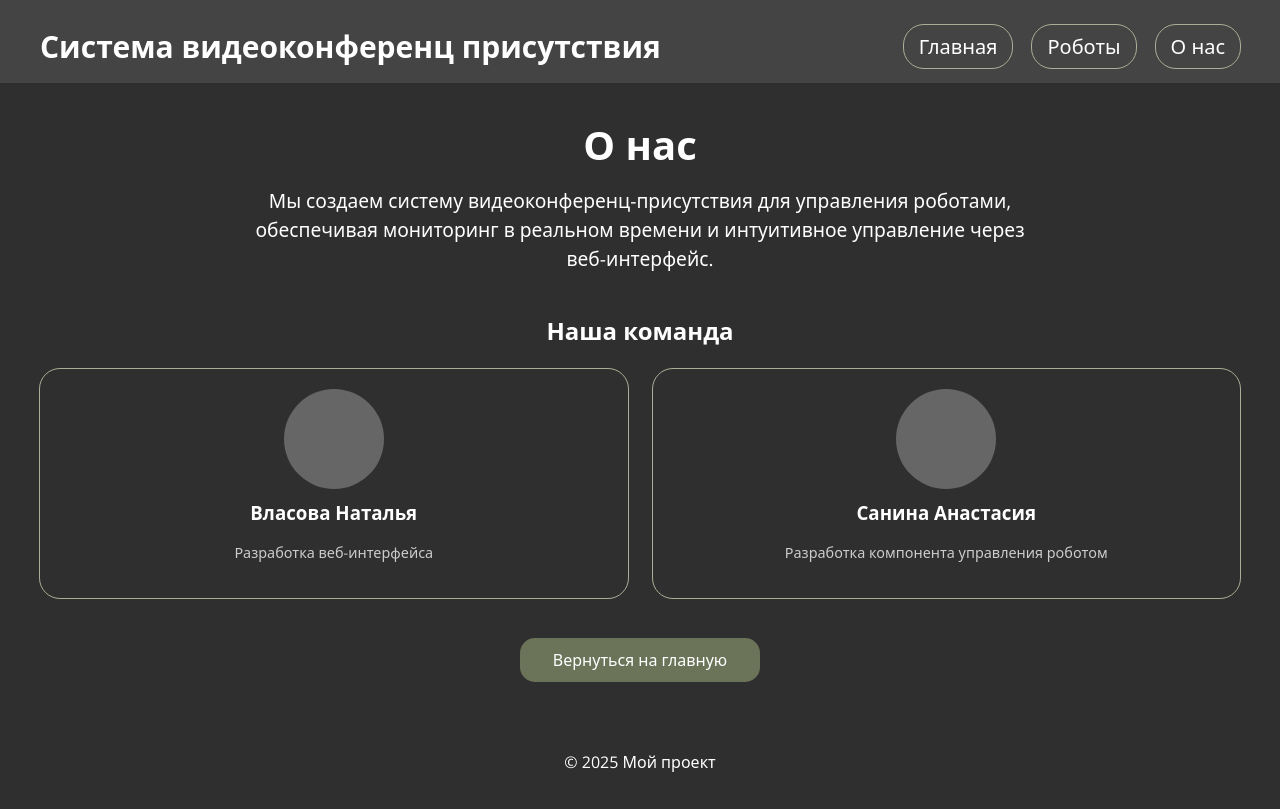
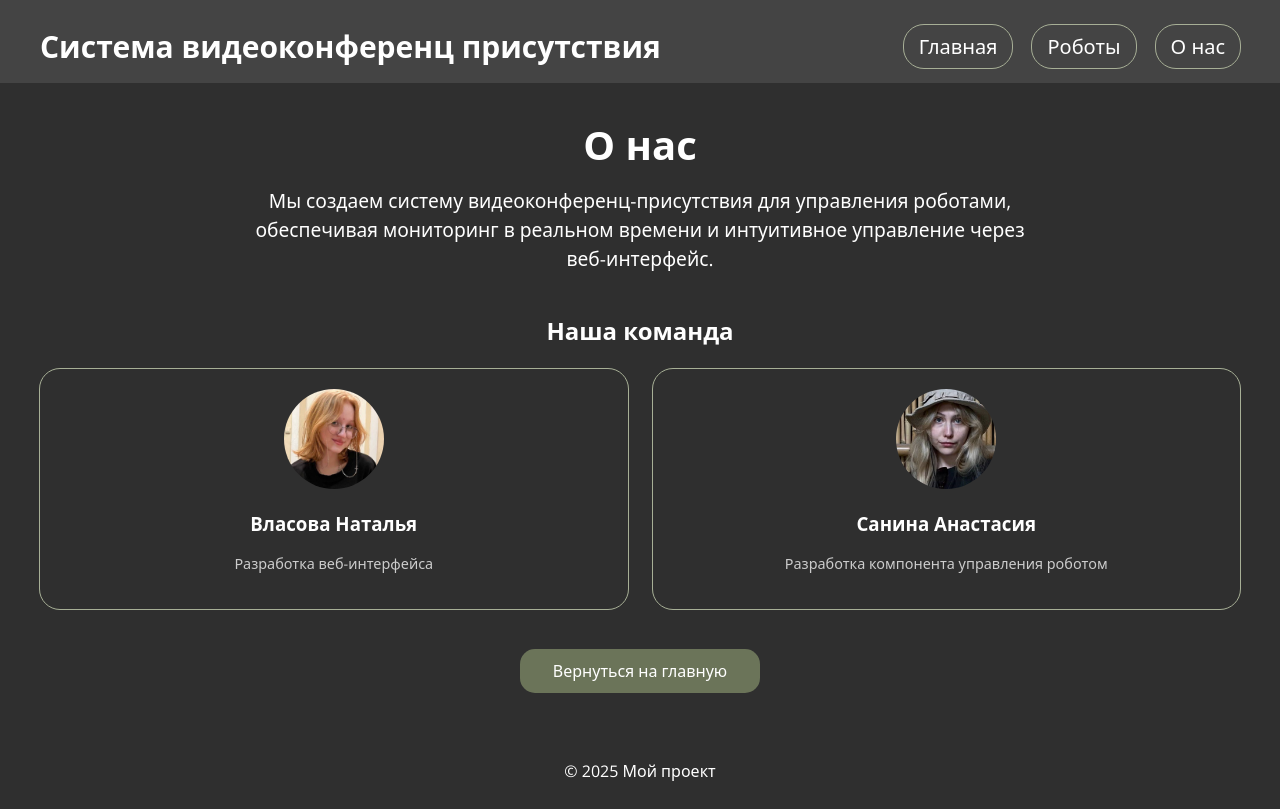
Before and after one commit to VlasovaNatalya/videoconf-interface, a React (Vite) app: page /about in a window 1280 px wide. Built offline with nearby package versions, Linux system fonts and the light colour scheme.

Commit message:
добавляет фото команды

```diff
--- a/src/App.css
+++ b/src/App.css
@@ -237,26 +237,6 @@ a:focus{
   background-color: #565c4b;
 }
 
-/* .control-box .control-buttons {
-  display: grid;
-  grid-template-columns: repeat(3, 1fr);
-  gap: 10px;
-  margin-top: 10px;
-}
-
-.control-box .control-buttons button {
-  padding: 10px;
-  background-color: #a7af96;
-  border: none;
-  border-radius: 5px;
-  color: white;
-  cursor: pointer;
-}
-
-.control-box .control-buttons button:hover {
-  background-color: #6b7459;
-} */
-
 .about-page {
   flex: 1;
   padding: 40px;
@@ -295,7 +275,6 @@ a:focus{
 }
 
 .team-member {
-  /* background-color: #444; */
   padding: 20px;
   border-radius: 20px;
   text-align: center;
@@ -305,9 +284,9 @@ a:focus{
 .team-member .member-avatar {
   width: 100px;
   height: 100px;
-  background-color: #666;
   border-radius: 50%;
   margin: 0 auto 10px auto;
+  object-fit: cover;
 }
 
 .team-member h3 {
--- a/src/components/AboutUs.jsx
+++ b/src/components/AboutUs.jsx
@@ -13,12 +13,12 @@ function AboutPage() {
         <h2>Наша команда</h2>
         <div className="team-grid">
           <div className="team-member">
-            <div className="member-avatar"></div>
+            <img src='/photo-me.jpg' alt="Власова Наталья" className="member-avatar" />
             <h3>Власова Наталья</h3>
             <p>Разработка веб-интерфейса</p>
           </div>
           <div className="team-member">
-            <div className="member-avatar"></div>
+            <img src='/photo-nastya.jpg' alt="Санина Анастасия" className="member-avatar" />
             <h3>Санина Анастасия</h3>
             <p>Разработка компонента управления роботом</p>
           </div>
```
Also changed, not shown: src/components/RobotControl.jsx (deleted, +0 -21 lines), public/photo-me.jpg (added), public/photo-nastya.jpg (added).
